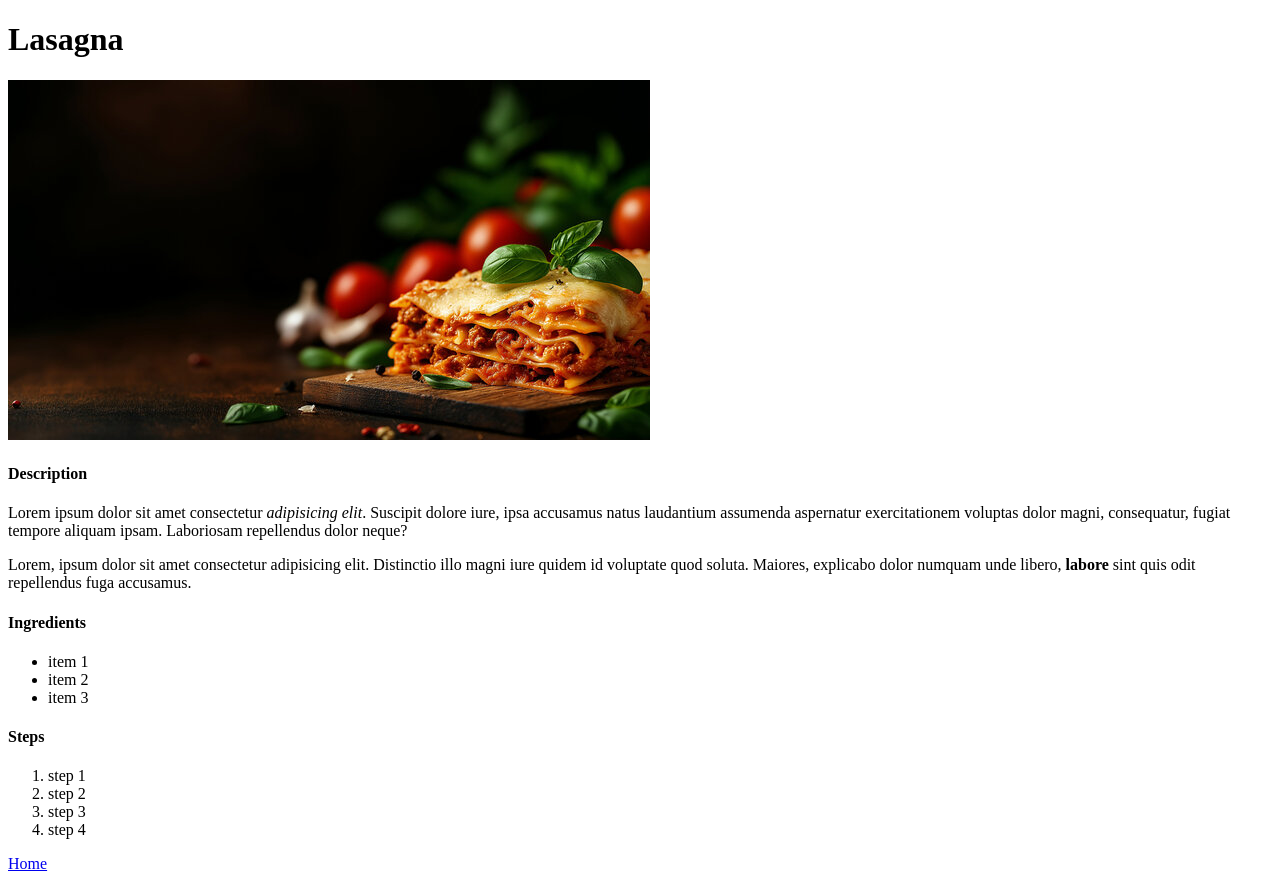
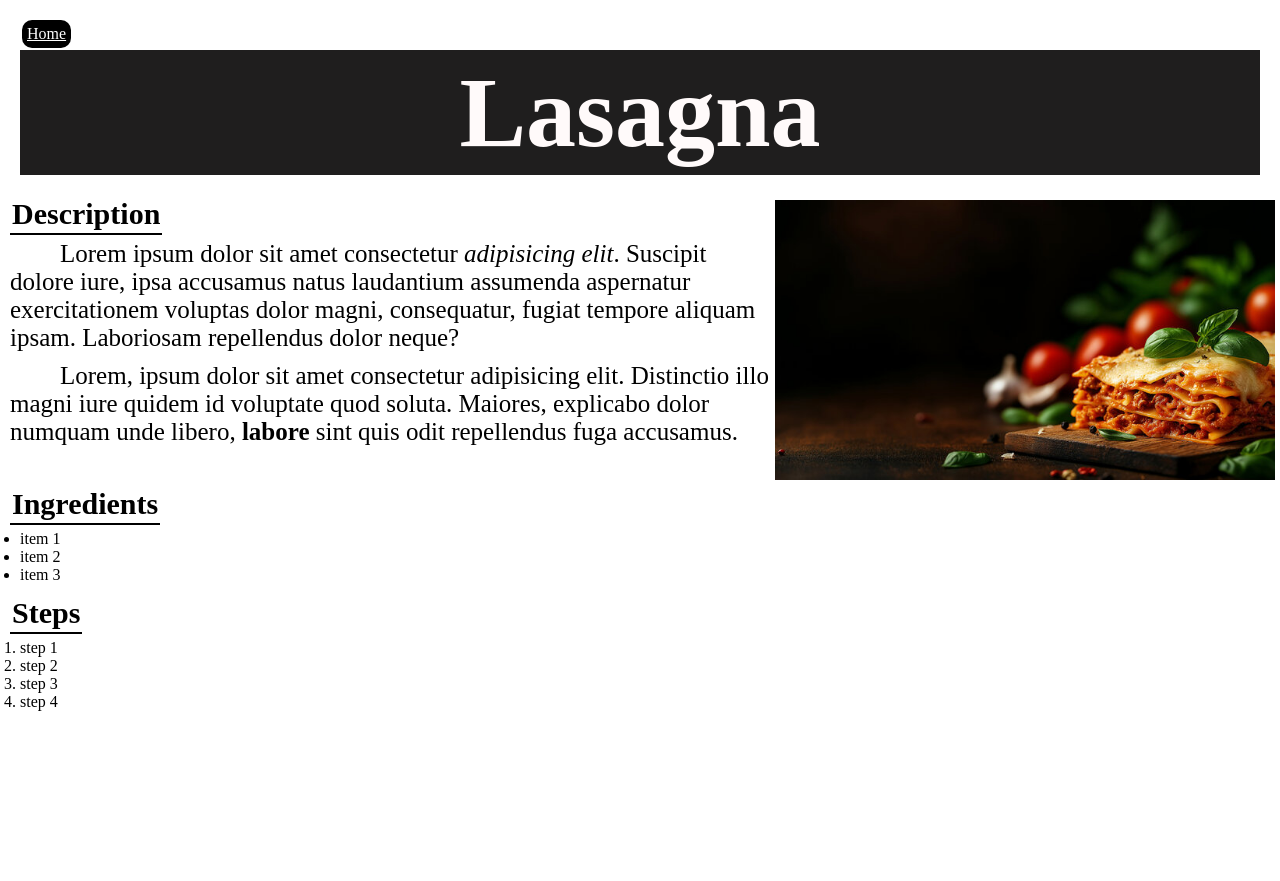
Before and after one commit to swanhtetpaingdev1-bot/odin-recipes, a plain HTML site: page recipes/lasagna.html in a window 1280 px wide. After the commit the page ends 800 px from the top, so only its background shows below. Drawn offline with Linux system fonts and the light colour scheme.

Commit message:
Add some css i learned so far to the recipes pages

```diff
--- a/recipes/lasagna.html
+++ b/recipes/lasagna.html
@@ -4,27 +4,33 @@
     <meta charset="UTF-8">
     <meta name="viewport" content="width=device-width, initial-scale=1.0">
     <title>Lasagna</title>
+    <link rel="stylesheet" href="../styles.css">
 </head>
 <body>
 
 
+    <h1 class="title">Lasagna</h1>
+    <div id="Section">
 
-    <h1>Lasagna</h1>
-    <img src="../images/lasagna.jpg" alt="beautifully delicious lasagna">
+        <div>
+            <h4>Description</h4>
+            <p>Lorem ipsum dolor sit amet consectetur <em>adipisicing elit</em>. Suscipit dolore iure, ipsa accusamus natus laudantium assumenda aspernatur exercitationem voluptas dolor magni, consequatur, fugiat tempore aliquam ipsam. Laboriosam repellendus dolor neque?</p>
+            <p>Lorem, ipsum dolor sit amet consectetur adipisicing elit. Distinctio illo magni iure quidem id voluptate quod soluta. Maiores, explicabo dolor numquam unde libero, <strong>labore</strong> sint quis odit repellendus fuga accusamus.</p>
+        </div>
+        <img src="../images/lasagna.jpg" alt="beautifully delicious lasagna">
 
-    <h4>Description</h4>
-    <p>Lorem ipsum dolor sit amet consectetur <em>adipisicing elit</em>. Suscipit dolore iure, ipsa accusamus natus laudantium assumenda aspernatur exercitationem voluptas dolor magni, consequatur, fugiat tempore aliquam ipsam. Laboriosam repellendus dolor neque?</p>
-    <p>Lorem, ipsum dolor sit amet consectetur adipisicing elit. Distinctio illo magni iure quidem id voluptate quod soluta. Maiores, explicabo dolor numquam unde libero, <strong>labore</strong> sint quis odit repellendus fuga accusamus.</p>
+
+    </div>
 
     <h4>Ingredients</h4>
-    <ul>
+    <ul class="ingredients_and_steps">
         <li>item 1</li>
         <li>item 2</li>
         <li>item 3</li>
     </ul>
 
     <h4>Steps</h4>
-    <ol>
+    <ol class="ingredients_and_steps">
         <li>step 1</li>
         <li>step 2</li>
         <li>step 3</li>
@@ -32,6 +38,6 @@
     </ol>
 
 
-    <a href="../index.html">Home</a>
+    <a class="home" href="../index.html">Home</a>
 </body>
 </html>
--- /dev/null
+++ b/styles.css
@@ -0,0 +1,81 @@
+* {
+    box-sizing: border-box;
+    margin: 0;
+    padding: 0;
+}
+
+.title {
+    font-size: 100px;
+    text-align: center;
+    background-color: rgb(31, 30, 30);
+    color: rgb(255, 250, 250);
+    margin: 20px;
+    align-items: center;
+    padding: 5px;
+    margin-top: 50px;
+
+}
+
+.header {
+    display: flex;
+    justify-content: center;
+    list-style: none;
+    margin: 20px;
+    width: 300px;
+    box-sizing: border-box;
+    background-color: rgb(232, 233, 179);
+    font-size: 20px;
+}
+
+.header-links {
+    text-align: center;
+    margin: 20px;
+}
+
+img {
+    width: 500px;
+    height: auto;
+    margin-left: 20px;
+}
+
+h4 {
+    font-size: 30px;
+    margin-left: 10px;
+    border-bottom: 2px solid black;
+    width: fit-content;
+    padding: 2px;margin-bottom: 5px;
+}
+
+p {
+    margin-bottom: 10px;
+    margin-left: 10px;
+    text-indent: 2em;
+}
+
+.ingredients_and_steps {
+    margin-left: 20px;
+    margin-bottom: 10px;
+}
+
+.home {
+    background-color: black;
+    padding: 5px;
+    margin: 10px;
+    color: white;
+    text-align: center;
+    position: absolute;
+    top: 10px;
+    left: 12px;
+    border-radius: 10px;
+}
+
+#Section {
+    display: flex;
+    justify-content: center;
+    font-size: 25px;
+}
+
+img {
+    flex-grow: 1;
+    margin: 5px;
+}
```
Also changed, not shown: index.html (+6 -5 lines), recipes/burger.html (+14 -8 lines), recipes/pizza.html (+16 -8 lines).
